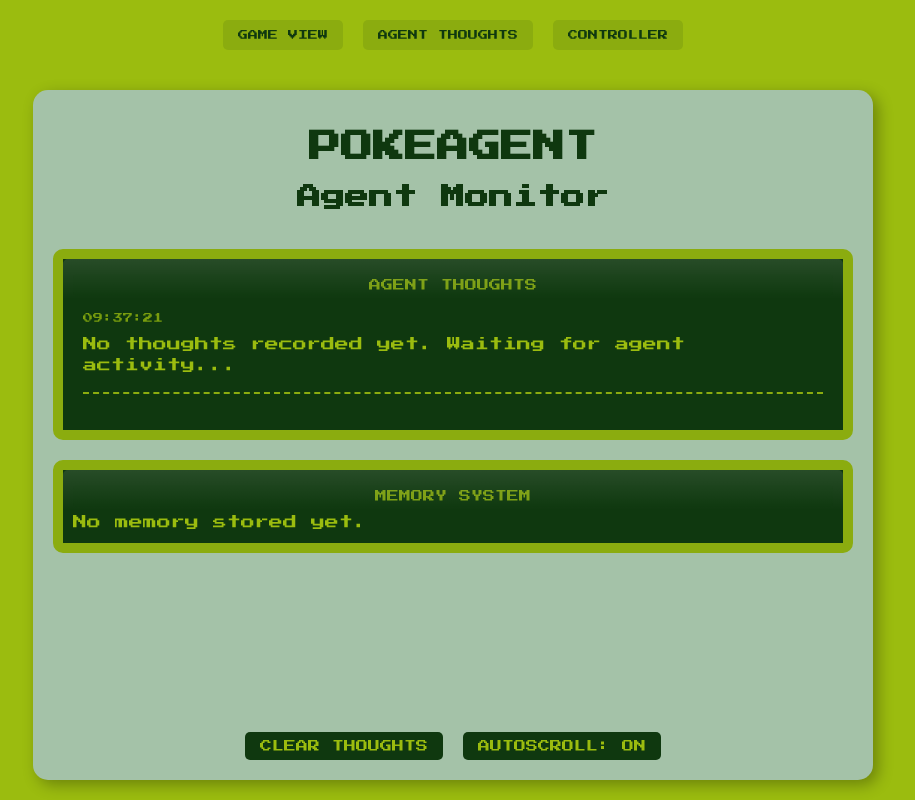
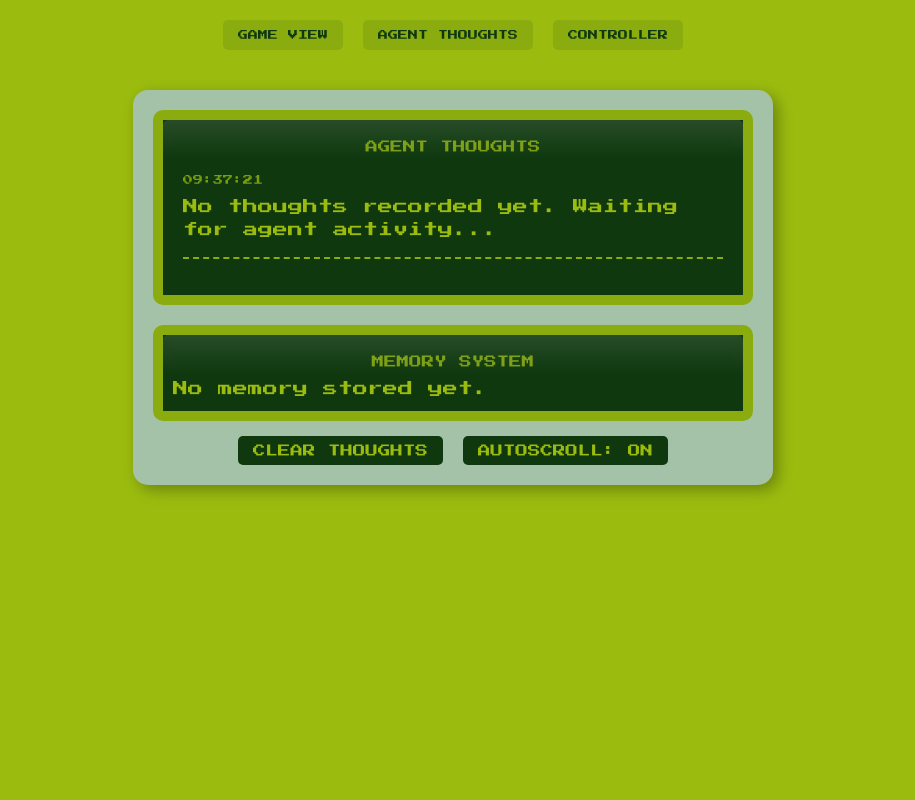
Before and after one commit to DaDevChia/PokeAgent, a Flask app: page /agent/thoughts in a window 1280 px wide. Shown: the whole page, without its empty margins (187-1102 px from the left). Run offline with Flask 3, Linux system fonts and the light colour scheme; data that the repository does not hold is empty; some libraries are stand-ins or nearby versions.

Commit message:
new layout for thoughts

```diff
--- a/templates/agent_thoughts.html
+++ b/templates/agent_thoughts.html
@@ -6,6 +6,9 @@
     <title>PokeAgent - Agent Thoughts</title>
     <link href="https://fonts.googleapis.com/css2?family=Press+Start+2P&display=swap" rel="stylesheet">
     <style>
+        html {
+            font-size: 10px;
+        }
         body {
             background-color: #9bbc0f;
             font-family: 'Press Start 2P', cursive, sans-serif;
@@ -13,12 +16,10 @@
             padding: 0;
             display: flex;
             flex-direction: column;
-            min-height: 100vh;
+            max-height: 600px;
         }
 
         .gameboy-container {
-            width: 90%;
-            max-width: 800px;
             margin: 20px auto;
             background-color: #a4c2a8;
             border-radius: 15px;
@@ -27,12 +28,8 @@
             flex: 1;
             display: flex;
             flex-direction: column;
-        }
-
-        .gameboy-header {
-            text-align: center;
-            margin-bottom: 20px;
-            color: #0f380f;
+            max-width: 60rem;
+            max-height: 100rem;
         }
 
         .screens-container {
@@ -40,6 +37,9 @@
             flex-direction: column;
             gap: 20px;
             flex: 1;
+            overflow: hidden;
+            max-width: 60rem;
+            max-height: 100rem;
         }
 
         .screen {
@@ -52,19 +52,21 @@
         }
 
         .thoughts-screen {
-            height: 75%;
+            height: 80%;
+            overflow: hidden;
         }
 
         .memory-screen {
-            height: 25%;
+            height: 20%;
+            overflow: hidden;
         }
 
         .thoughts-display {
             height: 100%;
-            overflow-y: auto;
+            overflow-y: scroll;
             padding: 10px;
             color: #9bbc0f;
-            font-size: 14px;
+            font-size: 1.5rem;
             line-height: 1.5;
             scrollbar-width: thin;
             scrollbar-color: #8bac0f #0f380f;
@@ -73,7 +75,7 @@
         .memory-display {
             height: 100%;
             color: #9bbc0f;
-            font-size: 14px;
+            font-size: 1.5rem;
             line-height: 1.5;
             overflow-y: auto;
             scrollbar-width: thin;
@@ -115,7 +117,7 @@
         }
 
         .thought-time {
-            font-size: 10px;
+            font-size: 1rem;
             color: #7a9d0e;
             margin-bottom: 8px;
         }
@@ -140,7 +142,7 @@
             border: none;
             border-radius: 5px;
             cursor: pointer;
-            font-size: 12px;
+            font-size: 1.25rem;
         }
 
         .control-button:hover {
@@ -160,7 +162,7 @@
             text-align: center;
             margin: 5px 0;
             text-transform: uppercase;
-            font-size: 12px;
+            font-size: 1.25rem;
             color: #7a9d0e;
             padding: 5px;
             background-color: rgba(15, 56, 15, 0.5);
@@ -230,7 +232,7 @@
             border: none;
             border-radius: 5px;
             font-family: 'Press Start 2P', cursive;
-            font-size: 10px;
+            font-size: 1rem;
             text-decoration: none;
             text-align: center;
         }
@@ -249,10 +251,6 @@
     </div>
 
     <div class="gameboy-container">
-        <div class="gameboy-header">
-            <h1>POKEAGENT</h1>
-            <h2>Agent Monitor</h2>
-        </div>
 
         <div class="screens-container">
             <!-- Thoughts Screen -->
@@ -329,63 +327,6 @@
                 updateMemoryDisplay(data.memory);
             });
 
-            // Function to dynamically adjust text size
-            function adjustTextSize(container, content, minSize = 5) {
-                // Calculate available height (accounting for padding, etc.)
-                const availableHeight = container.clientHeight -
-                                      parseInt(window.getComputedStyle(container).paddingTop) -
-                                      parseInt(window.getComputedStyle(container).paddingBottom);
-
-                // Start with the original size from CSS
-                let fontSize = 14;
-                let allItems;
-
-                // Check if we're dealing with thought items or a single text element
-                if (content.classList.contains('thoughts-display')) {
-                    allItems = content.querySelectorAll('.thought-item');
-
-                    // If there are thought items, adjust their font size
-                    if (allItems.length > 0) {
-                        // Try different font sizes until content fits
-                        while (fontSize > minSize) {
-                            // Apply font size to all items
-                            allItems.forEach(item => {
-                                item.style.fontSize = `${fontSize}px`;
-
-                                // Also adjust the time element which is smaller
-                                const timeElement = item.querySelector('.thought-time');
-                                if (timeElement) {
-                                    timeElement.style.fontSize = `${Math.max(fontSize - 4, 6)}px`;
-                                }
-                            });
-
-                            // Check if content fits
-                            if (content.scrollHeight <= availableHeight || fontSize <= minSize) {
-                                break;
-                            }
-
-                            // Reduce font size and try again
-                            fontSize -= 0.5;
-                        }
-                    }
-                } else {
-                    // For memory display (single text element)
-                    while (fontSize > minSize) {
-                        content.style.fontSize = `${fontSize}px`;
-
-                        // Check if content fits
-                        if (content.scrollHeight <= availableHeight || fontSize <= minSize) {
-                            break;
-                        }
-
-                        // Reduce font size and try again
-                        fontSize -= 0.5;
-                    }
-                }
-
-                return fontSize;
-            }
-
             // Function to add a new thought
             function addThought(thoughtText) {
                 const now = new Date();
@@ -437,9 +378,6 @@
                 if (autoScroll) {
                     thoughtsDisplay.scrollTop = thoughtsDisplay.scrollHeight;
                 }
-
-                // Adjust text size to fit
-                adjustTextSize(thoughtsScreen, thoughtsDisplay);
             }
 
             // Update the memory display
@@ -456,9 +394,6 @@
                 const cursor = document.createElement('span');
                 cursor.className = 'blink-cursor';
                 memoryDisplay.appendChild(cursor);
-
-                // Adjust text size to fit
-                adjustTextSize(memoryScreen, memoryDisplay);
             }
 
             // Fetch and update memory
@@ -491,12 +426,6 @@
                 }
             });
 
-            // Handle window resize
-            window.addEventListener('resize', () => {
-                adjustTextSize(thoughtsScreen, thoughtsDisplay);
-                adjustTextSize(memoryScreen, memoryDisplay);
-            });
-
             // Fetch initial thoughts if any
             fetch('/api/agent/thoughts')
                 .then(response => response.json())
```
Also changed, not shown: thought_test.py (+24 -1 lines).
